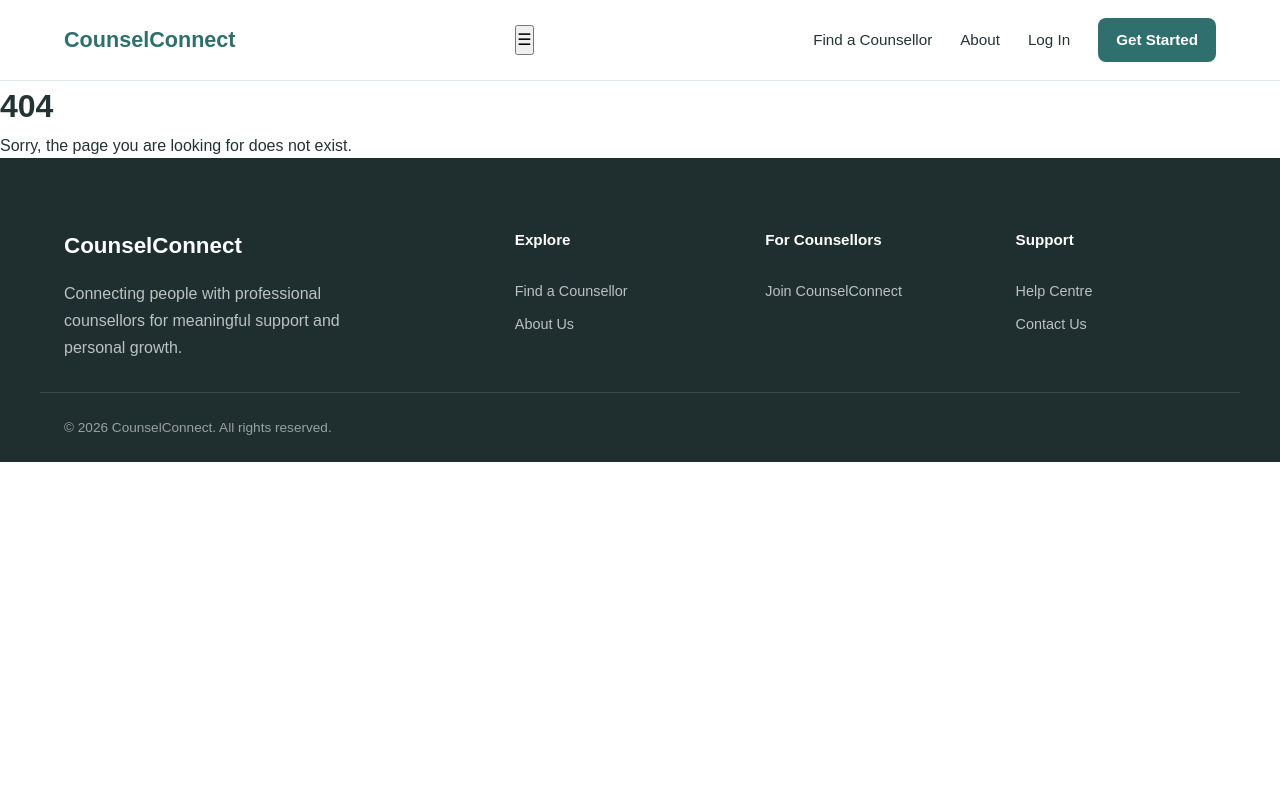
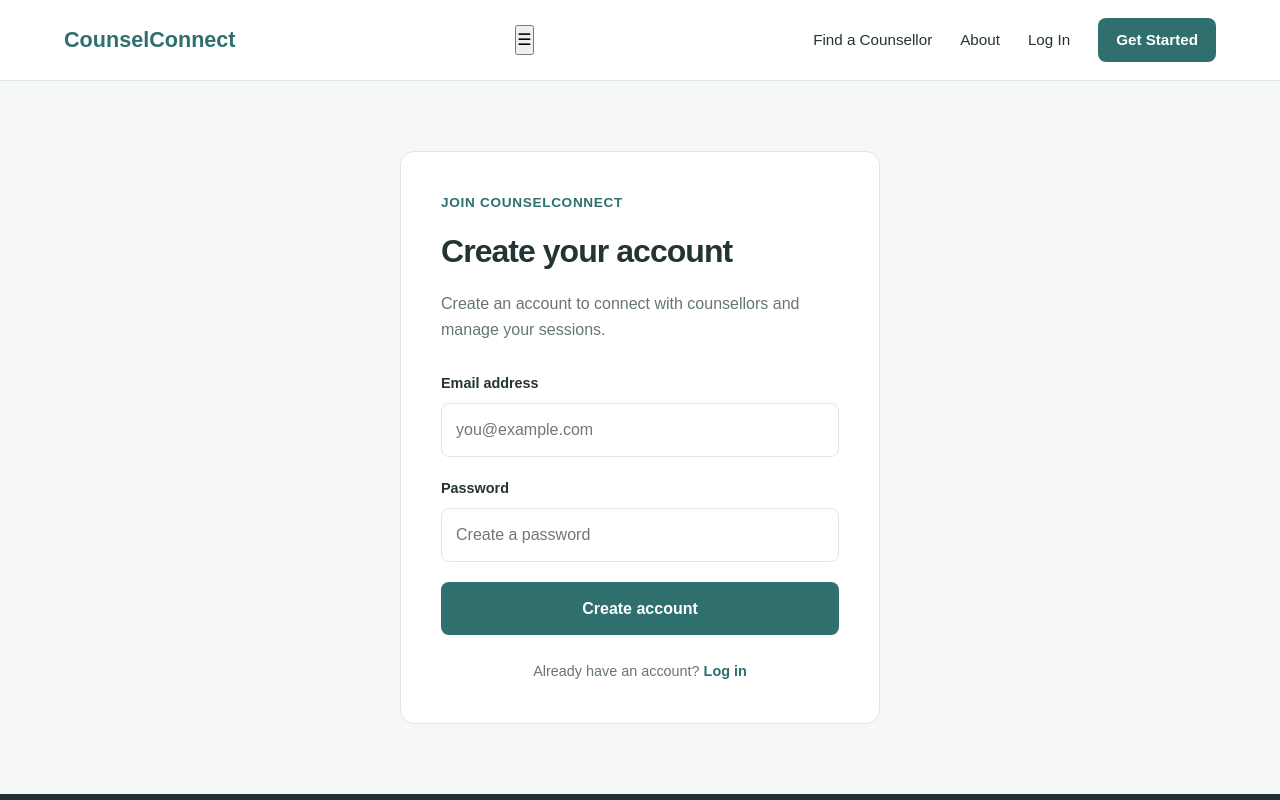
Before and after one commit to theadullamite/counselconnect, a React (Vite) app: page /register in a window 1280 px wide. Shown: the top 800 px of the page. Built offline with nearby package versions, Linux system fonts and the light colour scheme; no server answers.

Commit message:
Database, authentication and registration page.

```diff
--- a/src/App.jsx
+++ b/src/App.jsx
@@ -8,8 +8,7 @@ import CounsellorProfile from "./pages/CounsellorProfile";
 import Navbar from "./components/Navbar";
 import Footer from "./components/Footer";
 import BookingConfirmation from "./pages/BookingConfirmation";
-
-
+import Register from "./pages/Register";
 
 function App() {
 
@@ -25,6 +24,7 @@ function App() {
         <Route path="/counsellors/:id/book" element={<Booking />} />
         <Route path="/booking-confirmation" element={<BookingConfirmation />} />
         <Route path="*" element={<NotFound />} />
+        <Route path="/register" element={<Register />} />
       </Routes>
 
       <Footer />
--- /dev/null
+++ b/src/lib/auth.js
@@ -0,0 +1,27 @@
+import { supabase } from "./supabase";
+
+export async function signUp(email, password) {
+  return await supabase.auth.signUp({
+    email,
+    password,
+  });
+}
+
+export async function signIn(email, password) {
+  return await supabase.auth.signInWithPassword({
+    email,
+    password,
+  });
+}
+
+export async function signOut() {
+  return await supabase.auth.signOut();
+}
+
+export async function getCurrentUser() {
+  const {
+    data: { user },
+  } = await supabase.auth.getUser();
+
+  return user;
+}
--- /dev/null
+++ b/src/pages/Auth.css
@@ -0,0 +1,165 @@
+/* =========================
+   AUTH PAGE
+========================= */
+
+.auth-page {
+  min-height: 75vh;
+
+  display: flex;
+  align-items: center;
+  justify-content: center;
+
+  padding: 70px 24px;
+
+  background-color: var(--color-background-light);
+}
+
+.auth-card {
+  width: 100%;
+  max-width: 480px;
+
+  padding: 40px;
+
+  border: 1px solid var(--color-border);
+  border-radius: var(--radius-medium);
+
+  background-color: var(--color-background);
+}
+
+.auth-card h1 {
+  margin-top: 12px;
+  margin-bottom: 14px;
+
+  font-size: 2rem;
+  letter-spacing: -0.03em;
+}
+
+.auth-description {
+  margin-bottom: 30px;
+
+  color: var(--color-text-secondary);
+  line-height: 1.6;
+}
+
+/* =========================
+   FORM
+========================= */
+
+.form-group {
+  margin-bottom: 20px;
+}
+
+.form-group label {
+  display: block;
+
+  margin-bottom: 8px;
+
+  font-size: 0.9rem;
+  font-weight: 600;
+}
+
+.form-group input {
+  width: 100%;
+
+  padding: 13px 14px;
+
+  border: 1px solid var(--color-border);
+  border-radius: var(--radius-small);
+
+  background-color: var(--color-background);
+
+  color: var(--color-text);
+
+  font: inherit;
+}
+
+.form-group input:focus {
+  outline: 2px solid var(--color-primary);
+  outline-offset: 1px;
+}
+
+/* =========================
+   BUTTON
+========================= */
+
+.auth-submit {
+  width: 100%;
+
+  padding: 14px 20px;
+
+  border: none;
+  border-radius: var(--radius-small);
+
+  background-color: var(--color-primary);
+  color: white;
+
+  font: inherit;
+  font-weight: 700;
+
+  cursor: pointer;
+}
+
+.auth-submit:hover:not(:disabled) {
+  background-color: var(--color-primary-dark);
+}
+
+.auth-submit:disabled {
+  opacity: 0.6;
+  cursor: not-allowed;
+}
+
+/* =========================
+   MESSAGES
+========================= */
+
+.auth-error,
+.auth-success {
+  margin-bottom: 20px;
+  padding: 12px 14px;
+
+  border-radius: var(--radius-small);
+
+  font-size: 0.9rem;
+}
+
+.auth-error {
+  background-color: #fef2f2;
+  color: #991b1b;
+}
+
+.auth-success {
+  background-color: #f0fdf4;
+  color: #166534;
+}
+
+/* =========================
+   FOOTER
+========================= */
+
+.auth-footer {
+  margin-top: 25px;
+
+  text-align: center;
+
+  color: var(--color-text-secondary);
+  font-size: 0.9rem;
+}
+
+.auth-footer a {
+  color: var(--color-primary);
+  font-weight: 600;
+}
+
+/* =========================
+   MOBILE
+========================= */
+
+@media (max-width: 600px) {
+  .auth-page {
+    padding: 50px 20px;
+  }
+
+  .auth-card {
+    padding: 28px 22px;
+  }
+}
--- /dev/null
+++ b/src/pages/Register.jsx
@@ -0,0 +1,140 @@
+import { useState } from "react";
+import { Link, useNavigate } from "react-router-dom";
+import { signUp } from "../lib/auth";
+import "./Auth.css";
+
+function Register() {
+  const navigate = useNavigate();
+
+  const [formData, setFormData] = useState({
+    email: "",
+    password: "",
+  });
+
+  const [error, setError] = useState("");
+  const [loading, setLoading] = useState(false);
+  const [message, setMessage] = useState("");
+
+  function handleChange(event) {
+    const { name, value } = event.target;
+
+    setFormData((previous) => ({
+      ...previous,
+      [name]: value,
+    }));
+  }
+
+  async function handleSubmit(event) {
+    event.preventDefault();
+
+    setError("");
+    setMessage("");
+    setLoading(true);
+
+    const { data, error } = await signUp(
+      formData.email,
+      formData.password
+    );
+
+    if (error) {
+      setError(error.message);
+      setLoading(false);
+      return;
+    }
+
+    if (data.user) {
+      setMessage(
+        "Account created. Please check your email to confirm your account."
+      );
+    }
+
+    setLoading(false);
+  }
+
+  return (
+    <main className="auth-page">
+
+      <div className="auth-card">
+
+        <span className="section-eyebrow">
+          Join CounselConnect
+        </span>
+
+        <h1>Create your account</h1>
+
+        <p className="auth-description">
+          Create an account to connect with counsellors
+          and manage your sessions.
+        </p>
+
+        {error && (
+          <div className="auth-error">
+            {error}
+          </div>
+        )}
+
+        {message && (
+          <div className="auth-success">
+            {message}
+          </div>
+        )}
+
+        <form onSubmit={handleSubmit}>
+
+          <div className="form-group">
+            <label htmlFor="email">
+              Email address
+            </label>
+
+            <input
+              id="email"
+              name="email"
+              type="email"
+              value={formData.email}
+              onChange={handleChange}
+              placeholder="you@example.com"
+              required
+            />
+          </div>
+
+          <div className="form-group">
+            <label htmlFor="password">
+              Password
+            </label>
+
+            <input
+              id="password"
+              name="password"
+              type="password"
+              value={formData.password}
+              onChange={handleChange}
+              placeholder="Create a password"
+              minLength={6}
+              required
+            />
+          </div>
+
+          <button
+            type="submit"
+            className="auth-submit"
+            disabled={loading}
+          >
+            {loading ? "Creating account..." : "Create account"}
+          </button>
+
+        </form>
+
+        <p className="auth-footer">
+          Already have an account?{" "}
+          <Link to="/login">
+            Log in
+          </Link>
+        </p>
+
+      </div>
+
+    </main>
+  );
+}
+
+export default Register;
```
